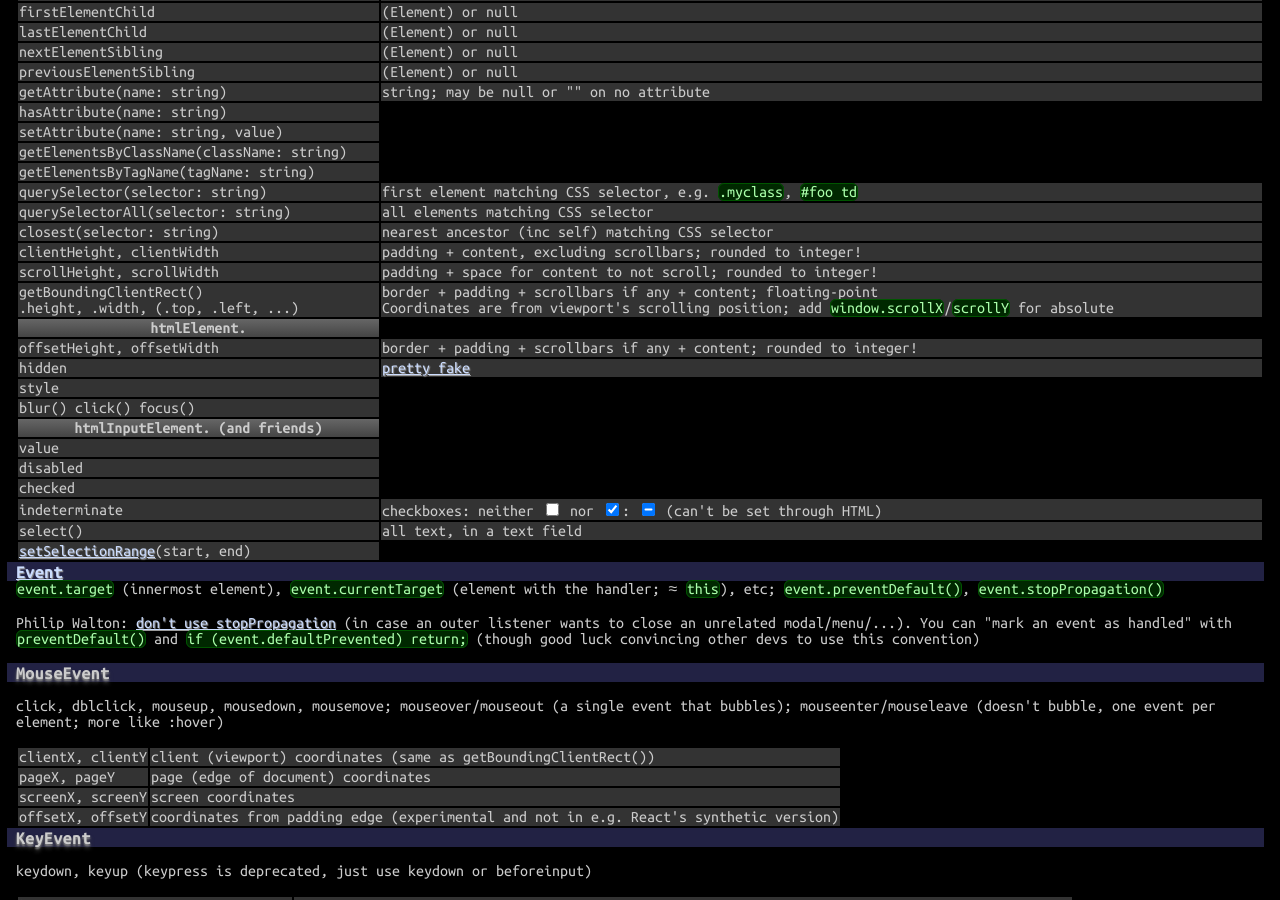
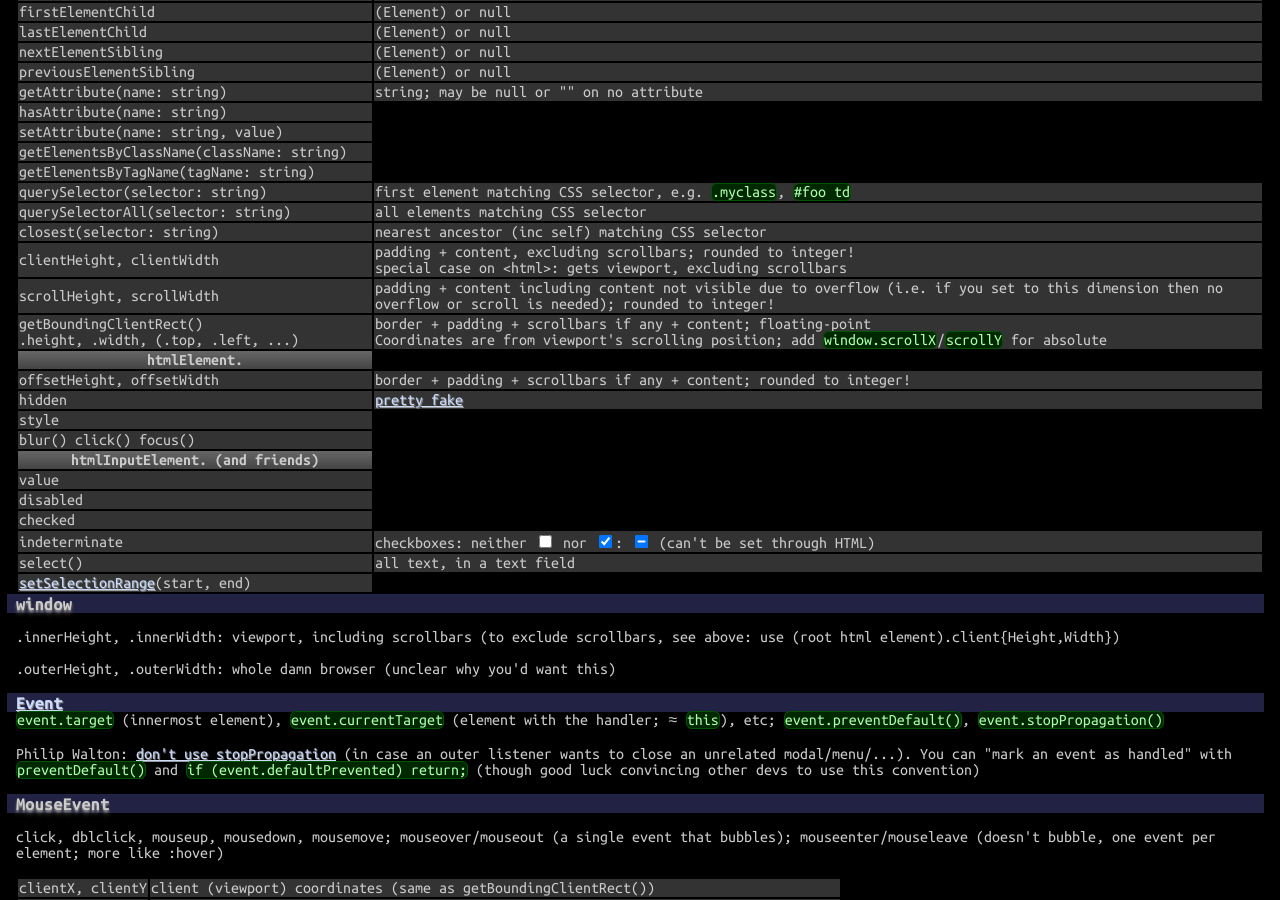
Before and after one commit to betaveros/cs, a Jekyll site: the page built from index.html, in a window 1280 px wide and 900 px high, scrolled down 22590 px. Built offline with Jekyll 4.4.1, drawn with Linux system fonts in a browser that asks for light colours.

Commit message:
Update web.html

```diff
--- a/_includes/web.html
+++ b/_includes/web.html
@@ -430,8 +430,8 @@ for (v of s) {...}
 	<tr><td>querySelector(selector: string)</td><td>first element matching CSS selector, e.g. <code>.myclass</code>, <code>#foo td</code></td></tr>
 	<tr><td>querySelectorAll(selector: string)</td><td>all elements matching CSS selector</td></tr>
 	<tr><td>closest(selector: string)</td><td>nearest ancestor (inc self) matching CSS selector</td></tr>
-	<tr><td>clientHeight, clientWidth</td><td>padding + content, excluding scrollbars; rounded to integer!</td></tr>
-	<tr><td>scrollHeight, scrollWidth</td><td>padding + space for content to not scroll; rounded to integer!</td></tr>
+	<tr><td>clientHeight, clientWidth</td><td>padding + content, excluding scrollbars; rounded to integer!<br/>special case on &lt;html&gt;: gets viewport, excluding scrollbars</td></tr>
+	<tr><td>scrollHeight, scrollWidth</td><td>padding + content including content not visible due to overflow (i.e. if you set to this dimension then no overflow or scroll is needed); rounded to integer!</td></tr>
 	<tr><td>getBoundingClientRect()<br/>.height, .width, (.top, .left, ...)</td><td>border + padding + scrollbars if any + content; floating-point<br/>Coordinates are from viewport's scrolling position; add <code>window.scrollX</code>/<code>scrollY</code> for absolute</td></tr>
 	<tr><th>htmlElement.</th></tr>
 	<tr><td>offsetHeight, offsetWidth</td><td>border + padding + scrollbars if any + content; rounded to integer!</td></tr>
@@ -453,6 +453,9 @@ for (v of s) {...}
 	<tr><td>select()</td><td>all text, in a text field</td></tr>
 	<tr><td><a href="https://developer.mozilla.org/en-US/docs/Web/API/HTMLInputElement/setSelectionRange">setSelectionRange</a>(start, end)</td></tr>
 </table>
+<h3>window</h3>
+<p>.innerHeight, .innerWidth: viewport, including scrollbars (to exclude scrollbars, see above: use (root html element).client{Height,Width})</p>
+<p>.outerHeight, .outerWidth: whole damn browser (unclear why you'd want this)</p>
 <h3><a href="https://developer.mozilla.org/en-US/docs/Web/API/Event">Event</a></h3>
 <code>event.target</code> (innermost element),
 <code>event.currentTarget</code> (element with the handler; ≈ <code>this</code>), etc;
```
